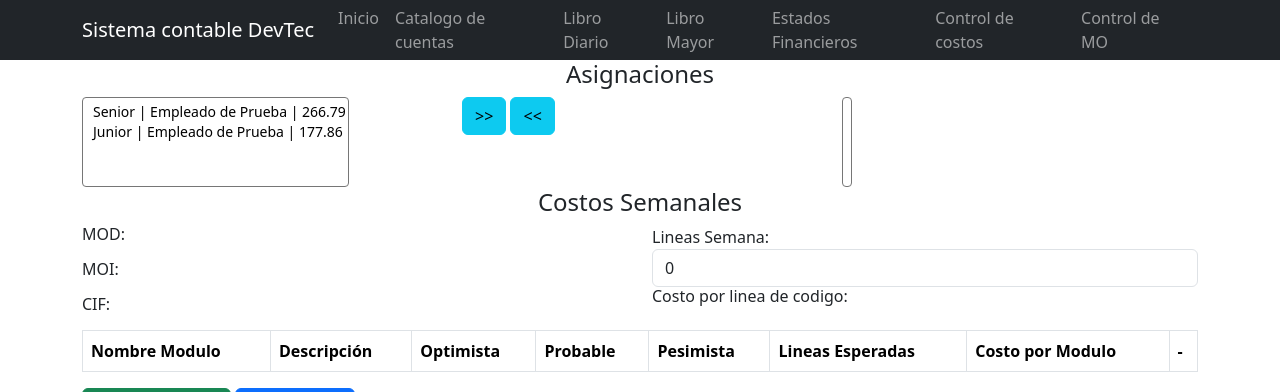
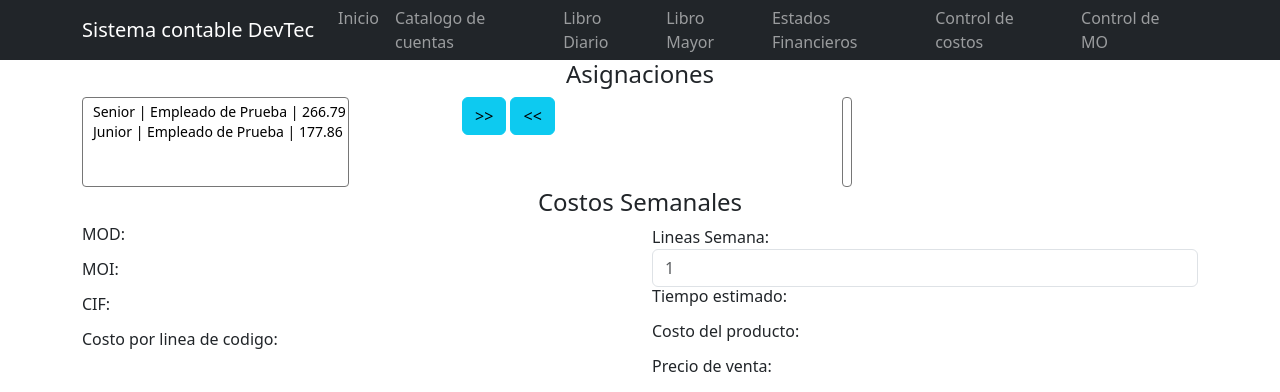
Before and after one commit to Keevin27/SistemaContableAutomatizado, a Django app: page /control_de_costos in a window 1280 px wide. Shown: the top 392 px of the page. Run offline with Django 5.2, Linux system fonts and the light colour scheme; data comes from the database, SQL or seed files in the repository; lists and menus that the app fills with data are empty.

Commit message:
Actualización: Control de costos.
Se agregan elementos faltantes del calculo de costos de la orden de desarrollo.

```diff
--- a/myapp/templates/control_de_costos.html
+++ b/myapp/templates/control_de_costos.html
@@ -44,11 +44,14 @@
                 <h6>MOD: </h6><p id="mo_directa"></p>
                 <h6>MOI: </h6><p id="mo_indirecta"></p>
                 <h6>CIF: </h6><p id="cif"></p>
+                <h6>Costo por linea de codigo: </h6><p id="costo_por_linea"></p>
             </div>
             <div class="col-sm">
                 <label for="lineas_semana">Lineas Semana:</label>
-                <input type="number" name="lineas_semana" class="form-control" placeholder="1" step="1" min="1" max="" required="" id="lineas_semana" value="0">
-                <h6>Costo por linea de codigo: </h6><p id="costo_por_linea"></p>
+                <input type="number" name="lineas_semana" class="form-control" placeholder="1" step="1" min="1" max="" required="" id="lineas_semana" value="" oninput="calcularCostos()">
+                <h6>Tiempo estimado: </h6><p id="tiempo_estimado"></p>
+                <h6>Costo del producto: </h6><p id="costo_producto"></p>
+                <h6>Precio de venta: </h6><p id="precio_venta"></p>
             </div>
         </div>
     </div>
@@ -112,6 +115,7 @@
         mo_indirecta.innerText = costo_indirecto.toFixed(2);
         mo_cif.innerText = cif.toFixed(2);
         calcularCostoLOC();
+        calcularCostos();
     }
 
     function obtenerDatos() {
@@ -190,7 +194,32 @@
             }
             else {
                 estimarLineas(cell);
+                calcularCostos();
             }
+        }
+
+        function calcularCostos() {
+            const lineas_semana = document.getElementById('lineas_semana');
+            const mo_directa = document.getElementById('mo_directa');
+            const mo_indirecta = document.getElementById('mo_indirecta');
+            const mo_cif = document.getElementById('cif');
+            const costo_por_linea = document.getElementById('costo_por_linea');
+            const tiempo_estimado = document.getElementById('tiempo_estimado');
+            const costo_estimado = document.getElementById('costo_producto');
+            const precio_estimado  = document.getElementById('precio_venta');
+            let tiempo = 0, precio_venta = 0, costo_producto = 0, totalLOC = 0, lineas_programadas = 0, precio_por_LOC = 0;
+            precio_por_LOC = parseFloat(costo_por_linea.innerText) || 1;
+            totalLOC = calcularTotalLOC() || 1;
+            lineas_programadas = parseFloat(lineas_semana.value) || 1;
+
+            tiempo = totalLOC / lineas_programadas;
+
+            costo_producto = totalLOC * precio_por_LOC;
+            precio_venta = costo_producto + costo_producto * 0.3;
+            console.log("tiempo " + tiempo + " lineas_programadas " + lineas_programadas + " totalLOC " + totalLOC);
+            costo_estimado.innerText = costo_producto.toFixed(2);
+            tiempo_estimado.innerText = tiempo.toFixed(2).toString() + " semanas";
+            precio_estimado.innerText = precio_venta.toFixed(2);
         }
 
         function estimarLineas(cell) {
@@ -235,11 +264,7 @@
 
             let total_lineas_estimadas = 0, lineas_estimadas = 0, precio_por_linea = 0;
 
-            for (let i = 0; i < rows.length; i++) {
-                const cells = rows[i].getElementsByTagName('td');
-                lineas_estimadas = parseFloat(cells[5].innerText) || 0;
-                total_lineas_estimadas += lineas_estimadas;
-            }
+            total_lineas_estimadas = calcularTotalLOC();
 
             if(total_lineas_estimadas == 0)
                 total_lineas_estimadas = 1;
@@ -250,8 +275,18 @@
             return precio_por_linea;
         }
 
+        function calcularTotalLOC() {
+            const table = document.getElementById('estimacion');
+            const rows = table.getElementsByTagName('tbody')[0].getElementsByTagName('tr');
+            let total_LOC = 0, lineas_estimadas = 0;
+
+            for (let i = 0; i < rows.length; i++) {
+                const cells = rows[i].getElementsByTagName('td');
+                lineas_estimadas = parseFloat(cells[5].innerText) || 0;
+                total_LOC += lineas_estimadas;
+            }
+            return total_LOC;
+        }
     </script>
-
-
 </html>
 {% endblock %}
```
